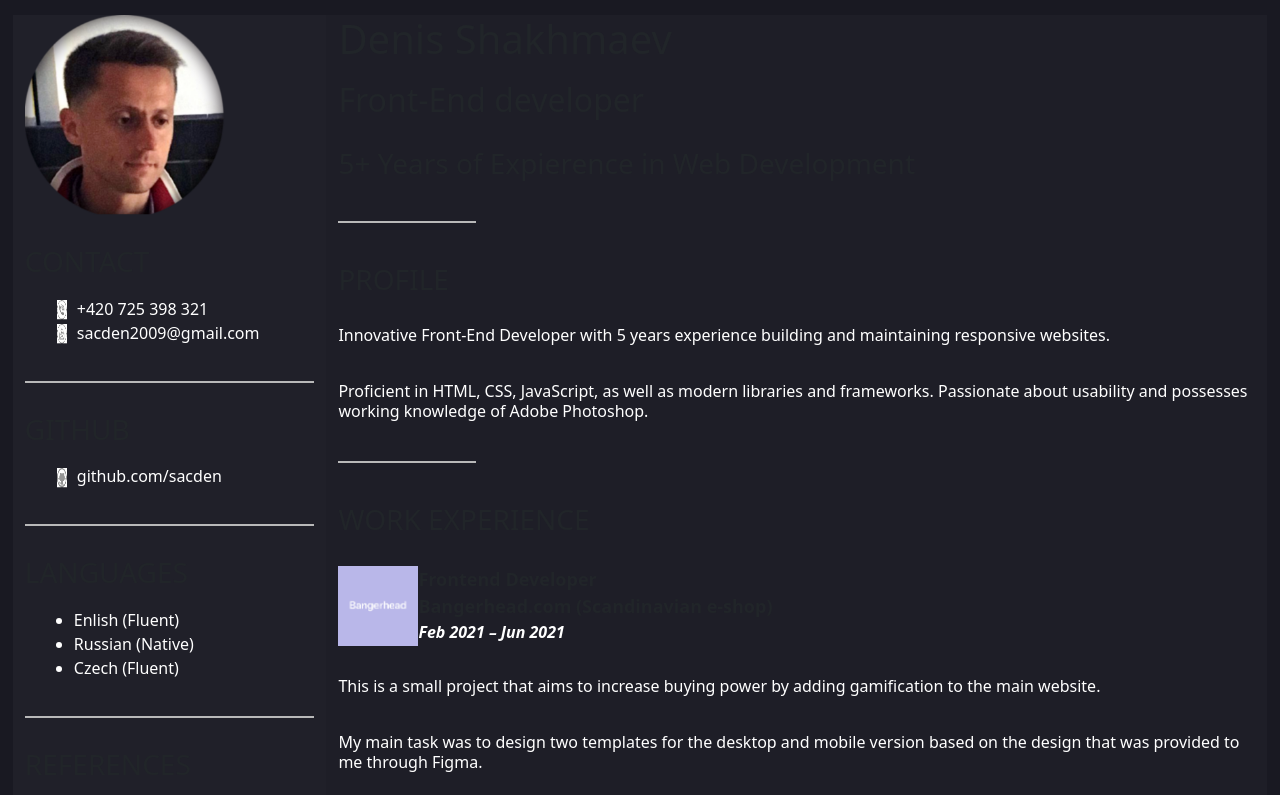
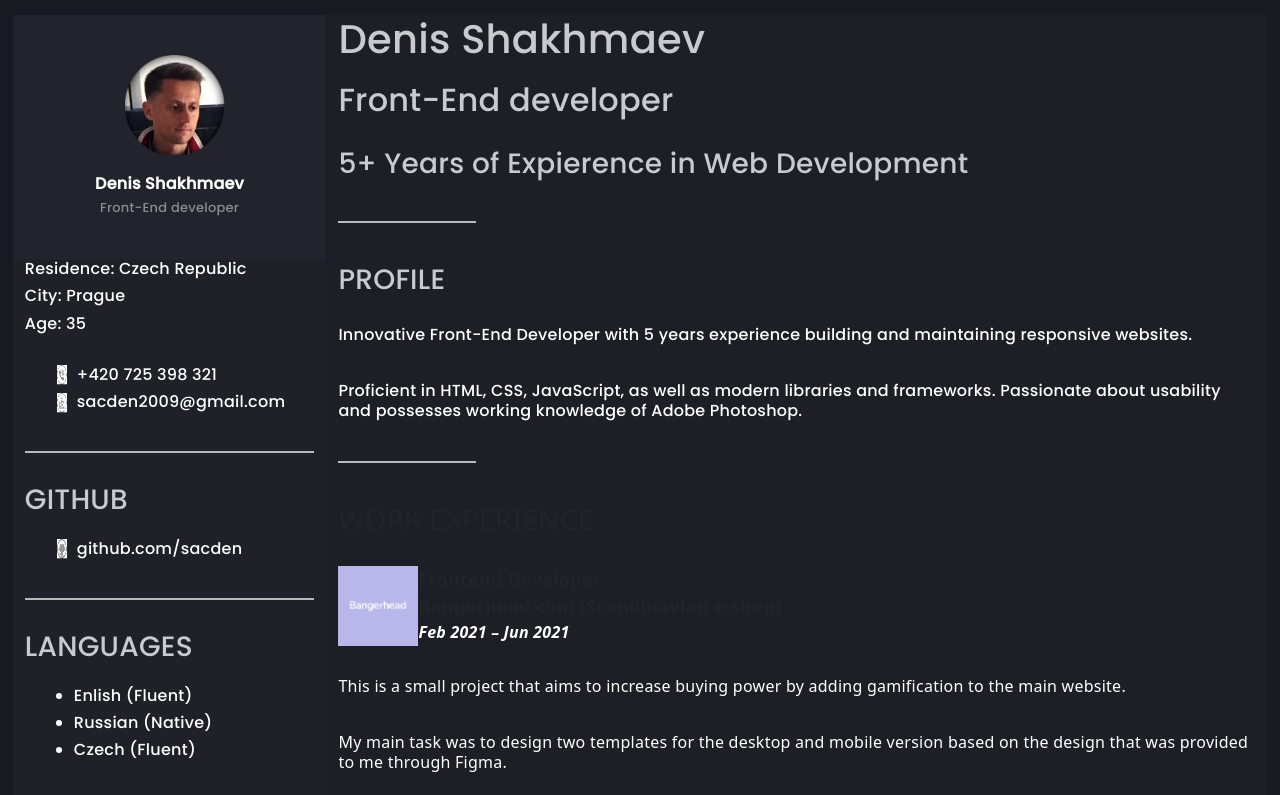
Before and after one commit to sacden/rsschool-cv, a plain HTML site: page index.html in a window 1280 px wide. Shown: the top 795 px of the page. Drawn offline with nearby package versions, Linux system fonts and the light colour scheme.

Commit message:
feat: add about section

```diff
--- a/css/style.css
+++ b/css/style.css
@@ -1,12 +1,12 @@
 body {
-  font-family: "Open Sans", "Helvetica Neue", sans-serif, Verdana, Segoe, sans-serif;
-  font-style: normal;
-  font-variant: normal;
-  font-size: 16px;
-
   box-sizing: border-box;
   background: #191922 !important;
-  color: white;
+  color: #cacace;
+  font-size: 13px;
+  line-height: 1.7;
+  font-family: "Poppins", sans-serif;
+  font-weight: 400;
+  letter-spacing: 0.25px;
 }
 
 h1 {
@@ -27,6 +27,9 @@ h3 {
   padding: 10px 0px 10px 0px;
   font-weight: 700;
   line-height: 15.4px;
+}
+h6 {
+  color: white;
 }
 p {
   font-size: 16px;
@@ -180,3 +183,38 @@ a:visited {
   display: flex;
   align-items: center;
 }
+
+/* Styles after bootstrap added */
+section {
+  color: #cacace;
+  line-height: 1.7;
+  font-family: "Poppins", sans-serif;
+  font-weight: 400;
+  letter-spacing: 0.25px;
+}
+.logo {
+  width: 90px;
+  height: 90px;
+  margin: 0 auto;
+
+  position: relative;
+  margin-bottom: 25px;
+}
+.about {
+  background-color: #23232d;
+  margin: 0px -11px 0px -11px !important;
+  padding: 40px 0px 40px 0px !important;
+}
+.own-links {
+  transition: 0.4s ease-in-out;
+}
+.own-links:hover {
+  color: #f6c344 !important;
+}
+.name {
+}
+.position {
+  font-size: 13px;
+  font-style: normal;
+  color: #8c8c8e;
+}
--- a/index.html
+++ b/index.html
@@ -10,6 +10,9 @@
   <link href="https://cdn.jsdelivr.net/npm/bootstrap@5.1.0/dist/css/bootstrap.min.css" rel="stylesheet" integrity="sha384-KyZXEAg3QhqLMpG8r+8fhAXLRk2vvoC2f3B09zVXn8CA5QIVfZOJ3BCsw2P0p/We" crossorigin="anonymous">
   <!-- Bootstrap Bundle JS (jsDelivr CDN) -->
   <script defer src="https://cdn.jsdelivr.net/npm/bootstrap@5.1.0/dist/js/bootstrap.bundle.min.js" integrity="sha384-U1DAWAznBHeqEIlVSCgzq+c9gqGAJn5c/t99JyeKa9xxaYpSvHU5awsuZVVFIhvj" crossorigin="anonymous"></script>
+  <link rel="preconnect" href="https://fonts.googleapis.com">
+<link rel="preconnect" href="https://fonts.gstatic.com" crossorigin>
+<link href="https://fonts.googleapis.com/css2?family=Poppins:wght@500&display=swap" rel="stylesheet">
     <title>CV</title>
   </head>
   <body>
@@ -17,9 +20,19 @@
     <div class="container d-grid gap-3 align-items-center ">
         <div class="row">
       <div class="left-column col-xs-12 col-sm-12 col-md-3 col-lg-3">
-        <div class="logo"><img src="./images/avatar.png" alt="Denis Shakhmaev" width="200" height="200" /></div>
+        <section class="about text-center">
+        <div class="logo"><img src="./images/avatar.png" alt="Denis Shakhmaev" width="100" height="100" /></div>
+
+        <div class="name"><a href='' class="own-links"><strong>Denis Shakhmaev</strong></a></div>
+        <div class="position">Front-End developer</div>
+        </section>
+        <section class="basic-info">
+          <h6>Residence: Czech Republic</h6>
+          <h6>City: Prague</h6>
+          <h6>Age: 35</h6>
+        </section>
         <section class="contact">
-          <h3>CONTACT</h3>
+
           <ul class='clean'>
           <li>  <img src="./icons/phone.png" id="phone" alt="phone" width="20" height="20" />+420 725 398 321</li>
           <li><img src="./icons/email.png" id="email" alt="email" width="20" height="20" />sacden2009@gmail.com</li>
```
